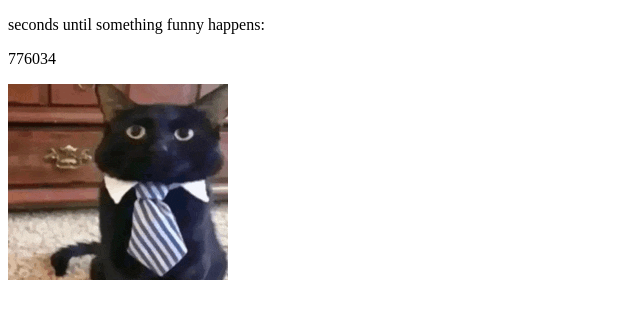
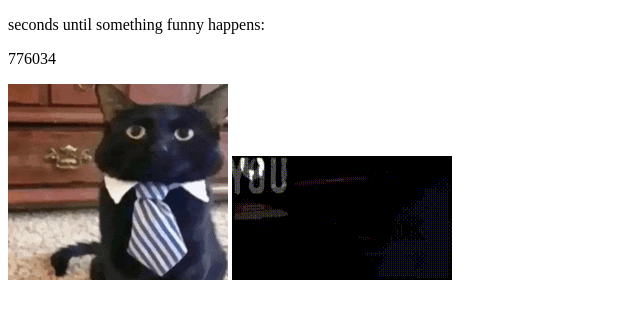
Before and after one commit to veryfineindividual/veryfineindividual, a plain HTML site: page index.html in a window 1280 px wide. Shown: the whole page, without its empty margins (0-640 px from the left). Drawn offline with Linux system fonts and the light colour scheme.

Commit message:
Update index.html

```diff
--- a/index.html
+++ b/index.html
@@ -4,6 +4,7 @@
 		<p>seconds until something funny happens:</p>
 		<p id="timer"></p>
 		<img src="cat.gif" />
+		<img src="piracy.gif" />
 		<script>
 			const dateOfTheFunnyHappening = new Date("2025-10-16T18:00:00+02:00").getTime();
 
```
